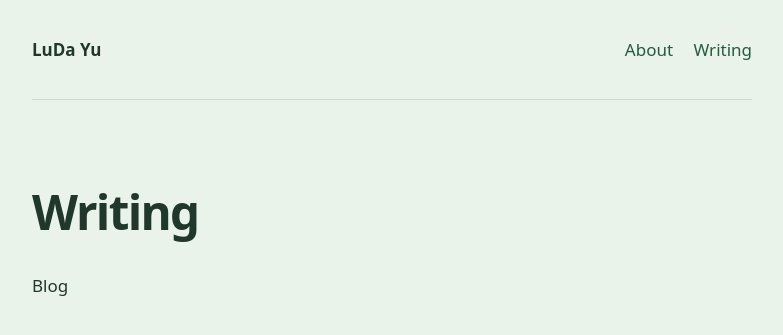
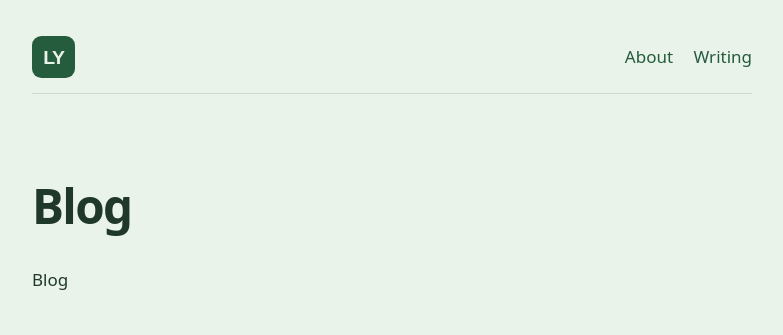
Before and after one commit to ludayu560/personal-site, a Jekyll site: the page built from blog.html, in a window 1280 px wide. Shown: the top 335 px of the page, without its empty margins (248-1031 px from the left). Built offline with Jekyll 4.4.1, drawn with Linux system fonts in a browser that asks for light colours.

Commit message:
add logo to nav

```diff
--- a/_layouts/default.html
+++ b/_layouts/default.html
@@ -23,8 +23,13 @@
   <div class="container">
     {% unless page.home %}
       <header class="site-header">
-        <a class="brand" href="{{ '/' | relative_url }}">
-          {{ site.title | escape }}
+        <a class="brand" href="{{ '/' | relative_url }}" aria-label="Home">
+          <img
+            src="{{ '/assets/favicon.svg' | relative_url }}"
+            alt="LY"
+            width="40"
+            height="40"
+          >
         </a>
 
         <nav aria-label="Main navigation">
--- a/assets/style.css
+++ b/assets/style.css
@@ -76,17 +76,22 @@ main {
 .site-header {
   display: flex;
   justify-content: space-between;
-  align-items: baseline;
+  align-items: center;
   flex-wrap: wrap;
   gap: 1rem;
-  padding: 2.1rem 0;
+  padding: 2.1rem 0 0.85rem;
   border-bottom: 1px solid var(--border);
 }
 
 .brand {
-  color: var(--text);
-  font-weight: 700;
-  text-decoration: none;
+  display: inline-flex;
+  align-items: center;
+}
+
+.brand img {
+  display: block;
+  width: 2.5rem;
+  height: 2.5rem;
 }
 
 nav {
--- a/blog.html
+++ b/blog.html
@@ -4,7 +4,7 @@ title: Blog
 permalink: /blog/
 ---
 
-<h1>Writing</h1>
+<h1>Blog</h1>
 {% if site.posts.size > 0 %}
 <ul class="posts">
   {% for post in site.posts %}
```
